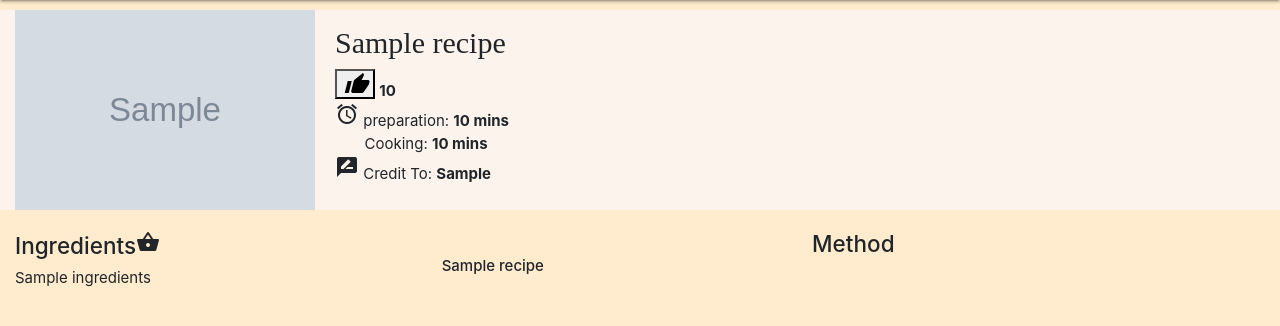
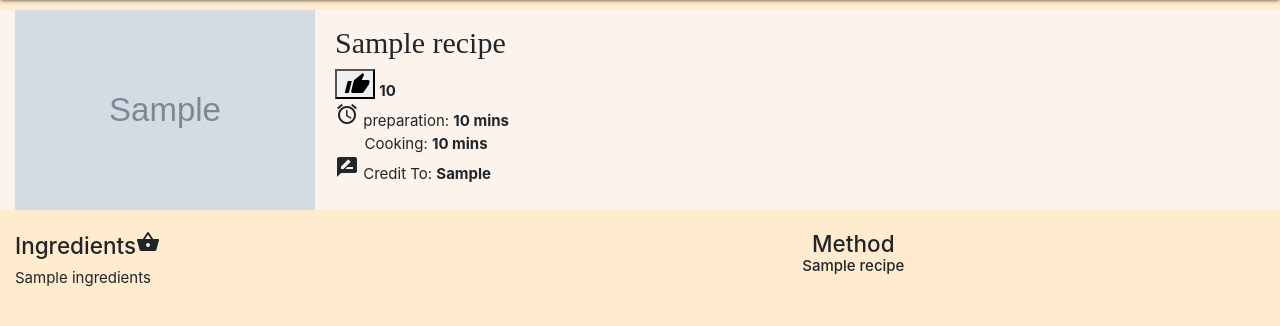
Before and after one commit to Code-Institute-Submissions/recipes-1, a Flask app: template templates/show_recipes.html in a window 1280 px wide. Shown: the part 64-390 px from the top of the page. Run offline with Flask 2, Linux system fonts and the light colour scheme; the template is opened without the code that fills it: most values are stand-ins (such as "Sample title", 1, 10 or a date in 2020); grey boxes marked "Sample" are stand-in pictures; some libraries are stand-ins or nearby versions.

Commit message:
forgot to add a class on method in show page

```diff
--- a/templates/show_recipes.html
+++ b/templates/show_recipes.html
@@ -64,7 +64,7 @@
              <h4 class="text-center">Method</h4>
             {% for recipe in step_split %}
             <ul>
-              <li><h6>{{recipe}}</h6></li></ul>
+              <li><h6 class="text-center">{{recipe}}</h6></li></ul>
               {% endfor %}
          </div>
      </div>
```
